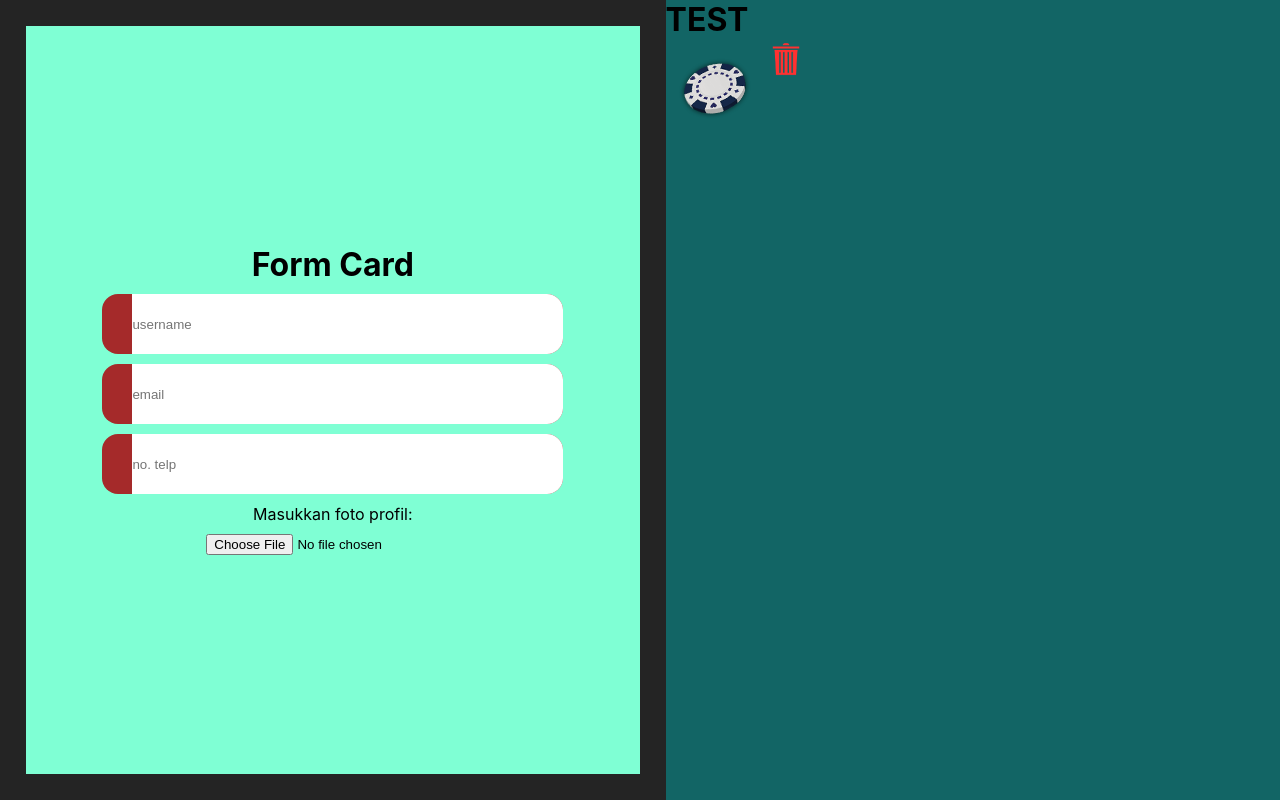
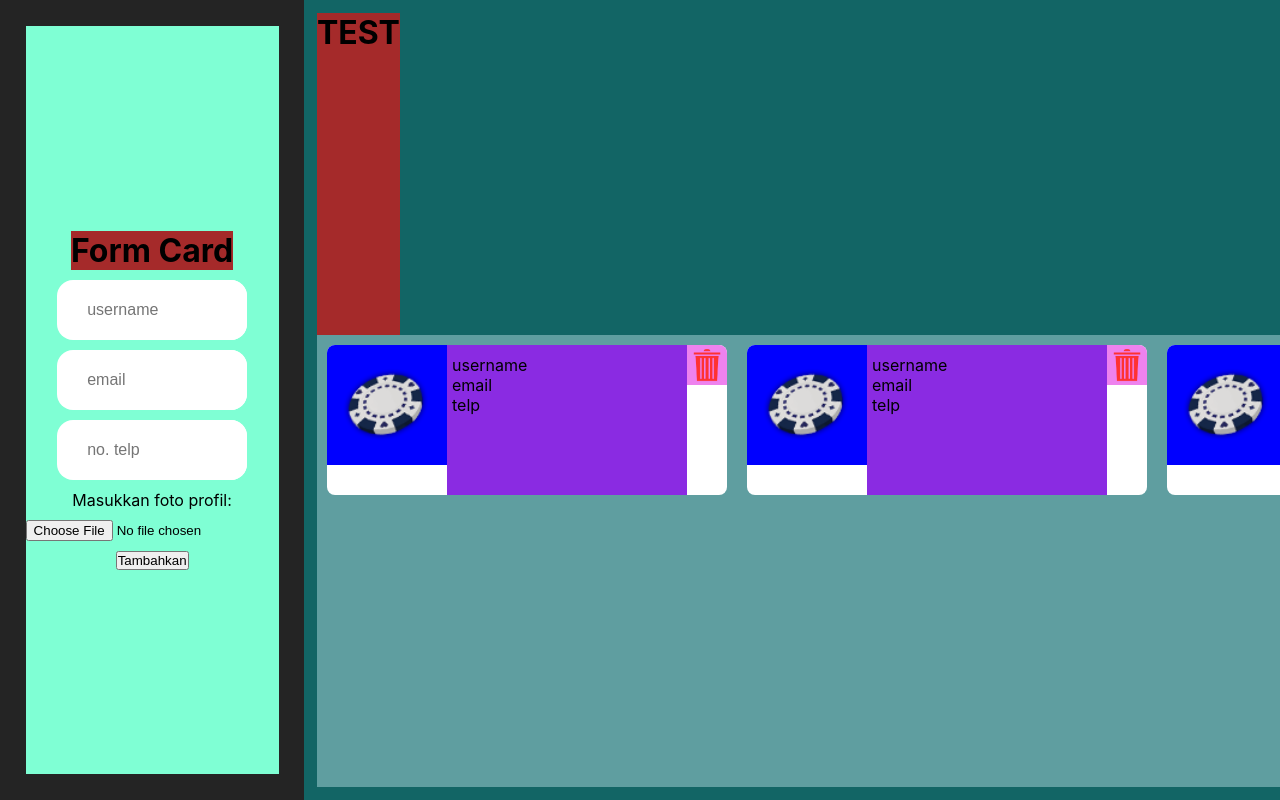
Before and after one commit to xcaliburone/adhimrhmn, a React (Vite) app in the folder tugas-ci22-react/: page / in a window 1280 px wide. Built offline with nearby package versions, Linux system fonts and the light colour scheme.

Commit message:
delete justify-content

```diff
--- a/tugas-ci22-react/src/components/ContactCard/ContactCard.module.css
+++ b/tugas-ci22-react/src/components/ContactCard/ContactCard.module.css
@@ -3,19 +3,55 @@
     /* height: 100%; */
     background-color: rgb(18, 101, 101);
     display: flex;
-    flex: 1;
+    flex: 2;
+    flex-direction: row;
+    flex-wrap: wrap;
+    padding: 1%;
+}
+
+.container .cards {
+    display: flex;
+    background-color: cadetblue;
+    /* width: 100%; */
+    /* height: 100%; */
+    /* flex-wrap: wrap; */
+    /* padding: .5%; */
+    /* gap: 0px; */
+    /* justify-content: space-between; */
+}
+
+h1 {
+    background-color: brown;
 }
 
 .card {
     display: flex;
+    background-color: #fff;
+    width: 400px;
+    height: 150px;
+    border-radius: 8px;
+    overflow: hidden;
+    margin: 10px;
 }
 
-.content {
+.card .profile {
+    background-color: blue;
+    flex: 1;
+    width: 120px;
+    height: 120px;
+}
+
+.card .content {
     display: flex;
     flex-direction: column;
+    color: black;
+    background-color: blueviolet;
+    flex: 3;
+    padding: 10px 5px;
 }
 
-.trashBin {
+.card .trashBin {
     width: 40px;
     height: 40px;
+    background-color: violet;
 }
--- a/tugas-ci22-react/src/components/ContactCard/index.jsx
+++ b/tugas-ci22-react/src/components/ContactCard/index.jsx
@@ -1,36 +1,34 @@
-// butuh username, email, phone, id
-
 import styles from './ContactCard.module.css';
 import profilePic from '../../assets/profilePic.png'
 import trashBin from '../../assets/trashBin.png'
 
 export default function ContactCard() {
-
-    // const card = [ 'profil', 'username', 'email', 'telp']
-
-    return(
+    return (
         <div className={styles.container}>
+            <h1>TEST</h1>
             <div className={styles.cards}>
-                <h1>TEST</h1>
+                <Card />
+                <Card />
+                <Card />
+                <Card />
+                <Card />
+                <Card />
                 <Card />
             </div>
         </div>
     );
 }
 
-
 function Card() {
     return (
-
         <div className={styles.card}>
-            <img src={profilePic} alt="profile-pic" />
+            <img src={profilePic} alt="profile-pic" className={styles.profile} />
             <div className={styles.content}>
-
+                <p>username</p>
+                <p>email</p>
+                <p>telp</p>
             </div>
             <img src={trashBin} className={styles.trashBin} />
-            {/* <img src={trashBin} className='trashBin' /> */}
-            {/* <button>&times;</button> */}
         </div>
-
-    )
+    );
 }
--- a/tugas-ci22-react/src/components/Form/Form.module.css
+++ b/tugas-ci22-react/src/components/Form/Form.module.css
@@ -18,7 +18,7 @@
 }
 
 .form .input {
-    background-color: brown;
+    background-color: #fff;
     width: 75%;
     height: 60px;
     border-radius: 16px;
@@ -31,4 +31,9 @@
     height: 100%;
     border: none;
     margin-left: 30px;
+    font-size: 1rem;
 }
+
+.form .input input:focus {
+    outline: 0;
+}
--- a/tugas-ci22-react/src/components/Form/index.jsx
+++ b/tugas-ci22-react/src/components/Form/index.jsx
@@ -5,8 +5,8 @@ export default function Form() {
     return(
         <div className={styles.container}>
             <form action="" className={styles.form}>
+                <h1>Form Card</h1>
 
-                <h1>Form Card</h1>
                 <div className={styles.input}>
                     <input type="text" placeholder='username' />
                 </div>
@@ -17,8 +17,9 @@ export default function Form() {
                     <input type="tel" placeholder='no. telp' />
                 </div>
                 <p>Masukkan foto profil:</p>
-                <input type="file" id="profileImage" name="profileImage" accept="image/*" required></input>
+                <input type="file" accept="image/*"></input>
 
+                <button>Tambahkan</button>
             </form>
         </div>
     );
--- a/tugas-ci22-react/src/index.css
+++ b/tugas-ci22-react/src/index.css
@@ -8,7 +8,4 @@ body {
     font-family: Inter, system-ui, Avenir, Helvetica, Arial, sans-serif;
     background-color: #242424;
     display: flex;
-    /* justify-content: center; */
-    /* align-items: center; */
-    /* flex-direction: row; */
 }
```
